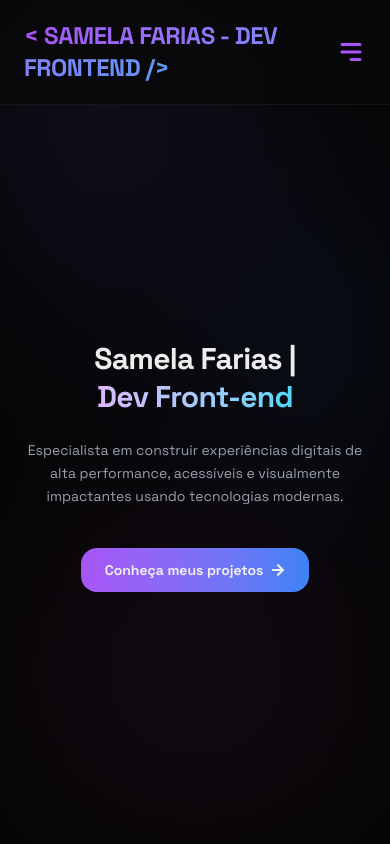
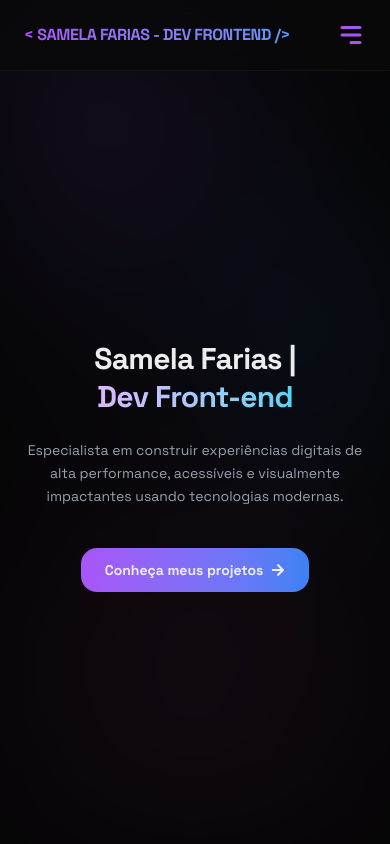
Before and after one commit to Samelafarias/portfolio, a Next.js app: page / in a window 390 px wide. Shown: the top 844 px of the page. Built offline with nearby package versions, Linux system fonts and the light colour scheme.

Commit message:
fix: ajuste na responsividade da logo

```diff
--- a/src/components/navbar.tsx
+++ b/src/components/navbar.tsx
@@ -30,10 +30,10 @@ const NavBar = () => {
   return (
     <nav className="fixed top-0 left-0 w-full z-50 bg-[#09090B]/90 backdrop-blur-md text-white px-6 md:px-16 py-5 flex items-center justify-between font-sans border-b border-white/5">
       {/* Logo */}
-      <h1 className="text-lg md:text-xl font-bold tracking-tight z-50">
+      <h1 className="font-bold tracking-tight z-50">
         <Link href="/">
-          <span className="bg-gradient-to-r from-[#A855F7] to-[#5d97f5] bg-clip-text text-transparent text-bold text-2xl cursor-pointer">
-           &lt;  SAMELA FARIAS - DEV FRONTEND /&gt;
+          <span className="bg-gradient-to-r from-[#A855F7] to-[#5d97f5] bg-clip-text text-transparent font-bold text-base md:text-2xl cursor-pointer">
+            &lt; SAMELA FARIAS - DEV FRONTEND /&gt;
           </span>
         </Link>
       </h1>
```
